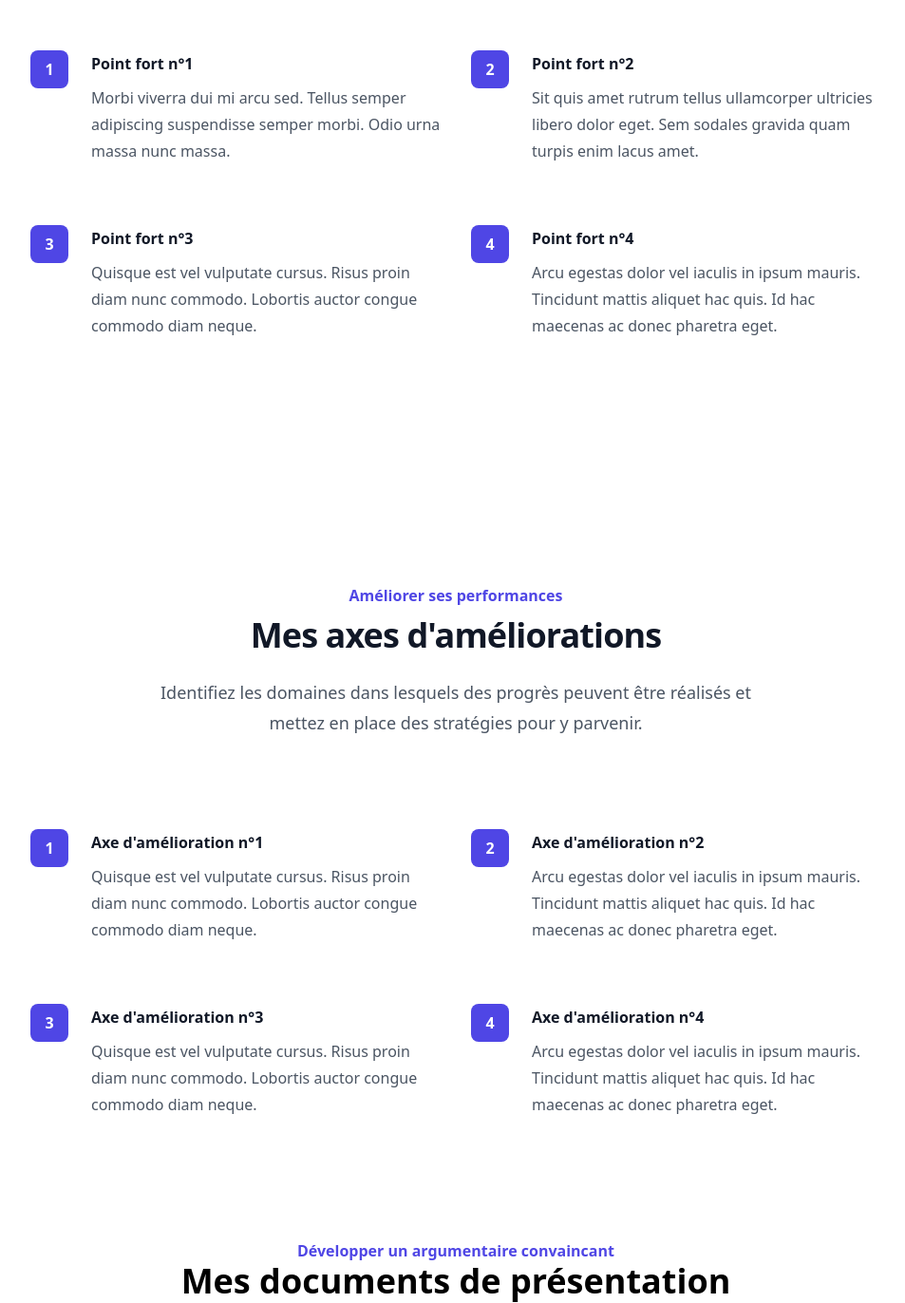
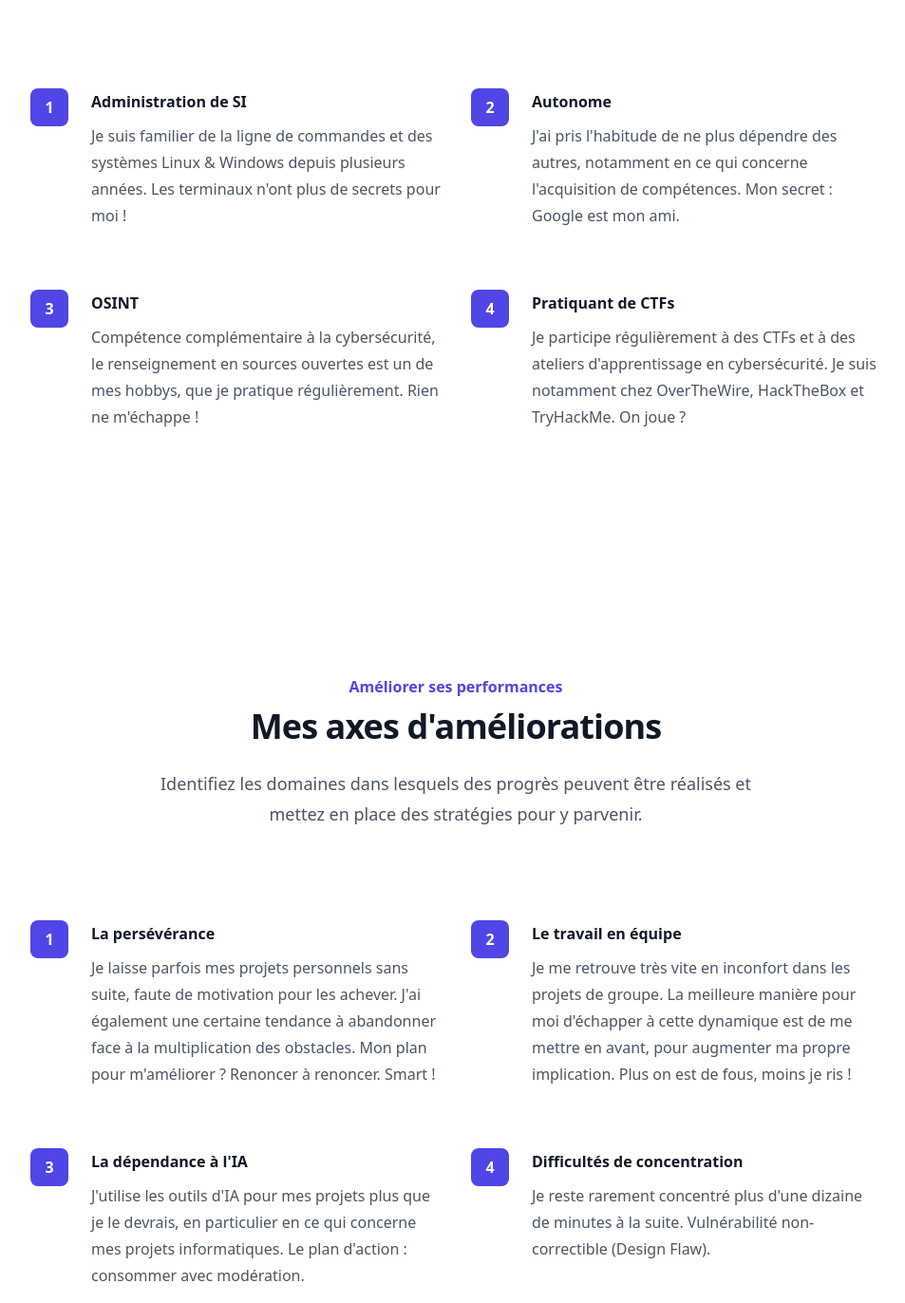
Before and after one commit to loicglanoisatynov/B2-Profile, a plain HTML site: page index.html in a window 1280 px wide. Shown: the part 447-1819 px from the top of the page at 95% size, without its empty margins (160-1113 px from the left). Drawn offline with nearby package versions, Linux system fonts and the light colour scheme.

Commit message:
Feat : pdfs et index

```diff
--- a/index.html
+++ b/index.html
@@ -3,14 +3,14 @@
 <head>
     <meta charset="UTF-8">
     <meta name="viewport" content="width=device-width, initial-scale=1.0">
-    <title>John DOE - Fiche de suivi</title>
+    <title>Loïc Glanois - Fiche de suivi</title>
     <script src="https://cdn.tailwindcss.com"></script>
 </head>
 <body class="min-h-screen flex flex-col justify-between bg-white-100">
 
     <div class="mt-16 mx-auto max-w-7xl px-6 lg:px-8">
         <div class="mx-auto max-w-2xl lg:text-center">
-            <h1 class="mt-2 text-3xl font-bold tracking-tight text-gray-900 sm:text-4xl underline">John DOE - Spécialité Développement</h1>
+            <h1 class="mt-2 text-3xl font-bold tracking-tight text-gray-900 sm:text-4xl underline">Loïc Glanois - Spé:Sécurité informatique</h1>
         </div>
     </div>
 
@@ -30,36 +30,36 @@
               <div class="absolute left-0 top-0 flex h-10 w-10 items-center justify-center rounded-lg bg-indigo-600 text-white">
                 1
               </div>
-              Point fort n°1
+              Administration de SI
             </dt>
-            <dd class="mt-2 text-base leading-7 text-gray-600">Morbi viverra dui mi arcu sed. Tellus semper adipiscing suspendisse semper morbi. Odio urna massa nunc massa.</dd>
+            <dd class="mt-2 text-base leading-7 text-gray-600">Je suis familier de la ligne de commandes et des systèmes Linux & Windows depuis plusieurs années. Les terminaux n'ont plus de secrets pour moi !</dd>
           </div>
           <div class="relative pl-16">
             <dt class="text-base font-semibold leading-7 text-gray-900">
               <div class="absolute left-0 top-0 flex h-10 w-10 items-center justify-center rounded-lg bg-indigo-600 text-white">
                 2
               </div>
-              Point fort n°2
+              Autonome
             </dt>
-            <dd class="mt-2 text-base leading-7 text-gray-600">Sit quis amet rutrum tellus ullamcorper ultricies libero dolor eget. Sem sodales gravida quam turpis enim lacus amet.</dd>
+            <dd class="mt-2 text-base leading-7 text-gray-600">J'ai pris l'habitude de ne plus dépendre des autres, notamment en ce qui concerne l'acquisition de compétences. Mon secret : Google est mon ami.</dd>
           </div>
           <div class="relative pl-16">
             <dt class="text-base font-semibold leading-7 text-gray-900">
               <div class="absolute left-0 top-0 flex h-10 w-10 items-center justify-center rounded-lg bg-indigo-600 text-white">
                 3
               </div>
-              Point fort n°3
+              OSINT
             </dt>
-            <dd class="mt-2 text-base leading-7 text-gray-600">Quisque est vel vulputate cursus. Risus proin diam nunc commodo. Lobortis auctor congue commodo diam neque.</dd>
+            <dd class="mt-2 text-base leading-7 text-gray-600">Compétence complémentaire à la cybersécurité, le renseignement en sources ouvertes est un de mes hobbys, que je pratique régulièrement. Rien ne m'échappe !</dd>
           </div>
           <div class="relative pl-16">
             <dt class="text-base font-semibold leading-7 text-gray-900">
               <div class="absolute left-0 top-0 flex h-10 w-10 items-center justify-center rounded-lg bg-indigo-600 text-white">
                4
               </div>
-              Point fort n°4
+              Pratiquant de CTFs
             </dt>
-            <dd class="mt-2 text-base leading-7 text-gray-600">Arcu egestas dolor vel iaculis in ipsum mauris. Tincidunt mattis aliquet hac quis. Id hac maecenas ac donec pharetra eget.</dd>
+            <dd class="mt-2 text-base leading-7 text-gray-600">Je participe régulièrement à des CTFs et à des ateliers d'apprentissage en cybersécurité. Je suis notamment chez OverTheWire, HackTheBox et TryHackMe. On joue ?</dd>
           </div>
     </div>
   </div>
@@ -81,36 +81,36 @@
               <div class="absolute left-0 top-0 flex h-10 w-10 items-center justify-center rounded-lg bg-indigo-600 text-white">
                 1
               </div>
-              Axe d'amélioration n°1
+              La persévérance
             </dt>
-            <dd class="mt-2 text-base leading-7 text-gray-600">Quisque est vel vulputate cursus. Risus proin diam nunc commodo. Lobortis auctor congue commodo diam neque.</dd>
+            <dd class="mt-2 text-base leading-7 text-gray-600">Je laisse parfois mes projets personnels sans suite, faute de motivation pour les achever. J'ai également une certaine tendance à abandonner face à la multiplication des obstacles. Mon plan pour m'améliorer ? Renoncer à renoncer. Smart !</dd>
           </div>
           <div class="relative pl-16">
             <dt class="text-base font-semibold leading-7 text-gray-900">
               <div class="absolute left-0 top-0 flex h-10 w-10 items-center justify-center rounded-lg bg-indigo-600 text-white">
                 2
               </div>
-              Axe d'amélioration n°2
+              Le travail en équipe
             </dt>
-            <dd class="mt-2 text-base leading-7 text-gray-600">Arcu egestas dolor vel iaculis in ipsum mauris. Tincidunt mattis aliquet hac quis. Id hac maecenas ac donec pharetra eget.</dd>
+            <dd class="mt-2 text-base leading-7 text-gray-600">Je me retrouve très vite en inconfort dans les projets de groupe. La meilleure manière pour moi d'échapper à cette dynamique est de me mettre en avant, pour augmenter ma propre implication. Plus on est de fous, moins je ris !</dd>
           </div>
           <div class="relative pl-16">
             <dt class="text-base font-semibold leading-7 text-gray-900">
               <div class="absolute left-0 top-0 flex h-10 w-10 items-center justify-center rounded-lg bg-indigo-600 text-white">
                 3
               </div>
-              Axe d'amélioration n°3
+              La dépendance à l'IA
             </dt>
-            <dd class="mt-2 text-base leading-7 text-gray-600">Quisque est vel vulputate cursus. Risus proin diam nunc commodo. Lobortis auctor congue commodo diam neque.</dd>
+            <dd class="mt-2 text-base leading-7 text-gray-600">J'utilise les outils d'IA pour mes projets plus que je le devrais, en particulier en ce qui concerne mes projets informatiques. Le plan d'action : consommer avec modération.</dd>
           </div>
           <div class="relative pl-16">
             <dt class="text-base font-semibold leading-7 text-gray-900">
               <div class="absolute left-0 top-0 flex h-10 w-10 items-center justify-center rounded-lg bg-indigo-600 text-white">
                 4
               </div>
-              Axe d'amélioration n°4
+              Difficultés de concentration
             </dt>
-            <dd class="mt-2 text-base leading-7 text-gray-600">Arcu egestas dolor vel iaculis in ipsum mauris. Tincidunt mattis aliquet hac quis. Id hac maecenas ac donec pharetra eget.</dd>
+            <dd class="mt-2 text-base leading-7 text-gray-600">Je reste rarement concentré plus d'une dizaine de minutes à la suite. Vulnérabilité non-correctible (Design Flaw).</dd>
           </div>
         </dl>
       </div>
@@ -136,7 +136,7 @@
                 </div>
             </div>
             <h3 class="text-lg font-semibold mb-2">Curriculum Vitae</h3>
-            <a href="#" class="text-indigo-600 font-medium">Consulter &rarr;</a>
+            <a href="files/202409 - CV - Job étudiant informatique - Loïc.pdf" class="text-indigo-600 font-medium">Consulter &rarr;</a>
         </div>
 
         <!-- Lettre de motivation -->
@@ -147,7 +147,7 @@
                 </div>
             </div>
             <h3 class="text-lg font-semibold mb-2">Lettre de motivation</h3>
-            <a href="#" class="text-indigo-600 font-medium">Consulter &rarr;</a>
+            <a href="files/[TEMPLATE] Lettre de motivation.pdf" class="text-indigo-600 font-medium">Consulter &rarr;</a>
         </div>
 
         <!-- Message de motivation -->
@@ -158,7 +158,7 @@
                 </div>
             </div>
             <h3 class="text-lg font-semibold mb-2">Message de motivation</h3>
-            <a href="#" class="text-indigo-600 font-medium">Consulter &rarr;</a>
+            <a href="files/Message_de_motivation.pdf" class="text-indigo-600 font-medium">Consulter &rarr;</a>
         </div>
 
         <!-- Mail de relance -->
@@ -169,7 +169,7 @@
                 </div>
             </div>
             <h3 class="text-lg font-semibold mb-2">Mail de relance</h3>
-            <a href="#" class="text-indigo-600 font-medium">Consulter &rarr;</a>
+            <a href="files/Relance.pdf" class="text-indigo-600 font-medium">Consulter &rarr;</a>
         </div>
     </div>
 </div>
@@ -185,7 +185,9 @@
 
     <!-- Image centrée -->
     <div class="flex justify-center">
-        <a href=""><img src="https://marketplace.canva.com/EAEg1P45hCw/1/0/1600w/canva-simple-travail-linkedin-banni%C3%A8re-VoKP4HFhK8A.jpg" alt="cliquez pour découvrir mon LinkdIn" class="rounded-lg shadow-md"></a>
+        <a href="https://www.linkedin.com/in/loic-glanois/">
+            <img src="files/Capture d’écran 2024-09-25 152150.png" alt="cliquez pour découvrir mon LinkdIn" class="rounded-lg shadow-md">
+        </a></a>
     </div>
 </div>
 
@@ -203,14 +205,14 @@
     <!-- Grille de fonctionnalités -->
     <div class="grid grid-cols-1 md:grid-cols-2 gap-8 justify-center mb-16">
         <!-- Colonne 1 -->
-        <div class="text-center">
+        <!-- <div class="text-center">
             <div class="flex justify-center mb-4">
                 <div class="text-indigo-600">
                 </div>
             </div>
             <h3 class="text-lg font-semibold mb-2">Recherche d'alternance</h3>
             <a href="#" class="text-indigo-600 font-medium">Consulter le suivi &rarr;</a>
-        </div>
+        </div> -->
 
         <!-- Colonne 2 -->
         <div class="text-center">
@@ -219,7 +221,7 @@
                 </div>
             </div>
             <h3 class="text-lg font-semibold mb-2">Montée en compétence</h3>
-            <a href="#" class="text-indigo-600 font-medium">Consulter la roadmap &rarr;</a>
+            <a href="https://roadmap.sh/cyber-security" class="text-indigo-600 font-medium">Consulter la roadmap &rarr;</a>
         </div>
     </div>
 </div>
```
Also changed, not shown: files/Capture d’écran 2024-09-25 152150.png (added), files/Message_de_motivation.txt (added), 4 other files.
